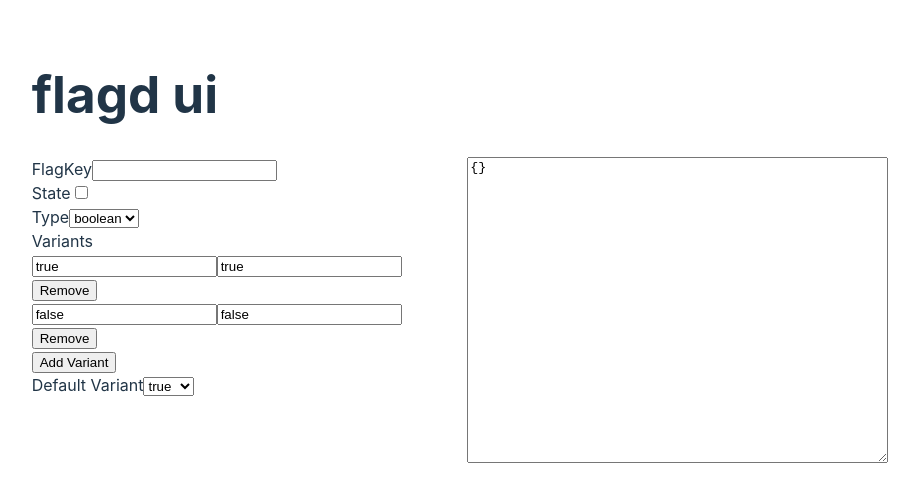
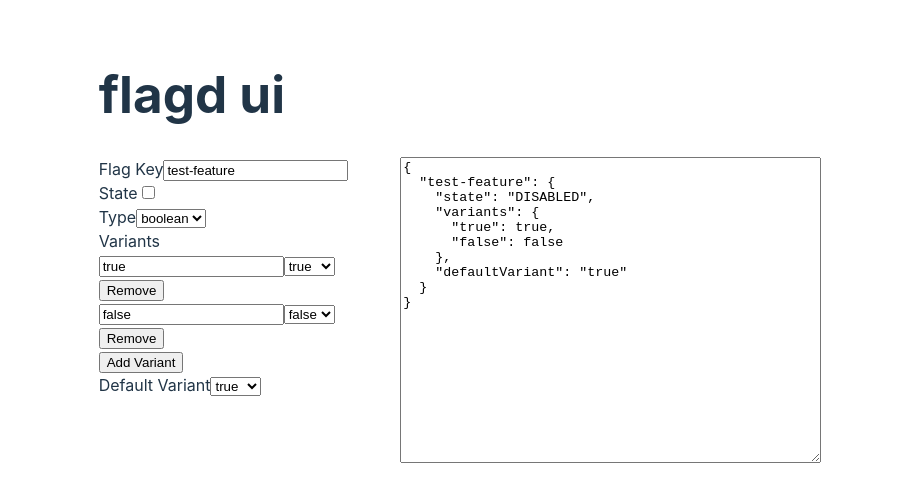
Before and after one commit to yangzhaox/flagd-ui, a React (Vite) app: page / in a window 1280 px wide. Shown: the top 502 px of the page, without its empty margins (180-1099 px from the left). Built offline with nearby package versions, Linux system fonts and the light colour scheme.

Commit message:
handle type change for boolean/string/number

```diff
--- a/src/App.jsx
+++ b/src/App.jsx
@@ -3,7 +3,7 @@ import "./App.css"
 import flagFormConverter from "./flagFormConverter"
 
 function App() {
-  const [flagKey, setFlagKey] = useState("")
+  const [flagKey, setFlagKey] = useState("test-feature")
   const [state, setState] = useState(false)
   const [type, setType] = useState("boolean")
   const [variants, setVariants] = useState([
@@ -11,6 +11,30 @@ function App() {
     { name: "false", value: false }
   ])
   const [defaultVariant, setDefaultVariant] = useState("true")
+
+  const handleTypeChange = (newType) => {
+    setType(newType)
+    setVariants(oldVariants => {
+      const newVariants = oldVariants.map(v => {
+        let newValue
+        switch (newType) {
+          case "boolean":
+            newValue = Boolean(v.value)
+            break
+          case "string":
+            newValue = String(v.value)
+            break
+          case "number":
+            newValue = 0
+            break
+          default:
+            newValue = v.value
+        }
+        return { ...v, value: newValue }
+      })
+      return newVariants
+    })
+  }
 
   const handleVariantChange = (index, key, value) => {
     const newVariants = variants.map((variant, i) => {
@@ -53,7 +77,7 @@ function App() {
       <div className="container">
         <div>
           <div>
-            <label htmlFor="flagKey">FlagKey</label>
+            <label htmlFor="flagKey">Flag Key</label>
             <input id="flagKey" value={flagKey} onChange={(e) => setFlagKey(e.target.value)} />
           </div>
           <div>
@@ -62,11 +86,10 @@ function App() {
           </div>
           <div>
             <label htmlFor="type">Type</label>
-            <select id="type" value={type} onChange={(e) => setType(e.target.value)}>
+            <select id="type" value={type} onChange={(e) => handleTypeChange(e.target.value)}>
               <option value="boolean">boolean</option>
               <option value="string">string</option>
               <option value="number">number</option>
-              <option value="json">JSON</option>
             </select>
           </div>
           <div>
@@ -75,9 +98,19 @@ function App() {
                 {variants.map((variant, index) => (
                   <div key={index}>
                     <input id={`v-name-${index}`} placeholder="Name" value={variant.name}
-                      onChange={(e) => handleVariantChange(index, 'name', e.target.value)} />
-                    <input id={`v-value-${index}`} placeholder="Value" value={variant.value}
-                      onChange={(e) => handleVariantChange(index, 'value', e.target.value)} />
+                      onChange={(e) => handleVariantChange(index, "name", e.target.value)} />
+                    {type === "boolean" ?
+                      <select id={`v-value-${index}`} value={variant.value.toString()}
+                        onChange={(e) => handleVariantChange(index, "value", e.target.value === "true")}>
+                        <option value="true">true</option>
+                        <option value="false">false</option>
+                      </select> : null}
+                    {type === "string" ?
+                      <input id={`v-value-${index}`} placeholder="Value" value={variant.value}
+                        onChange={(e) => handleVariantChange(index, "value", e.target.value)}/> : null}
+                    {type === "number" ?
+                      <input id={`v-value-${index}`} type="number" value={variant.value}
+                        onChange={(e) => handleVariantChange(index, "value", Number(e.target.value))}/> : null}
                     <button id="remove" onClick={() => removeVariant(index)}>Remove</button>
                   </div>
                 ))}
```
